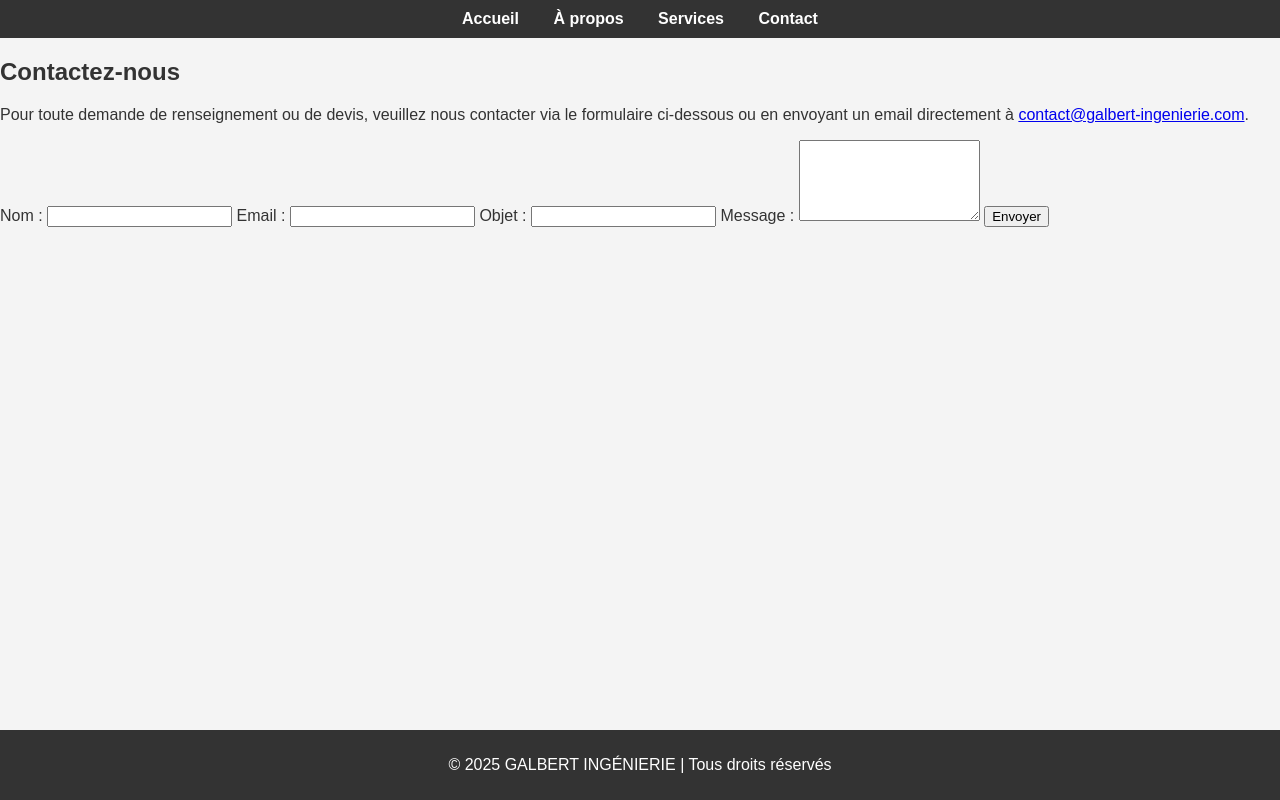
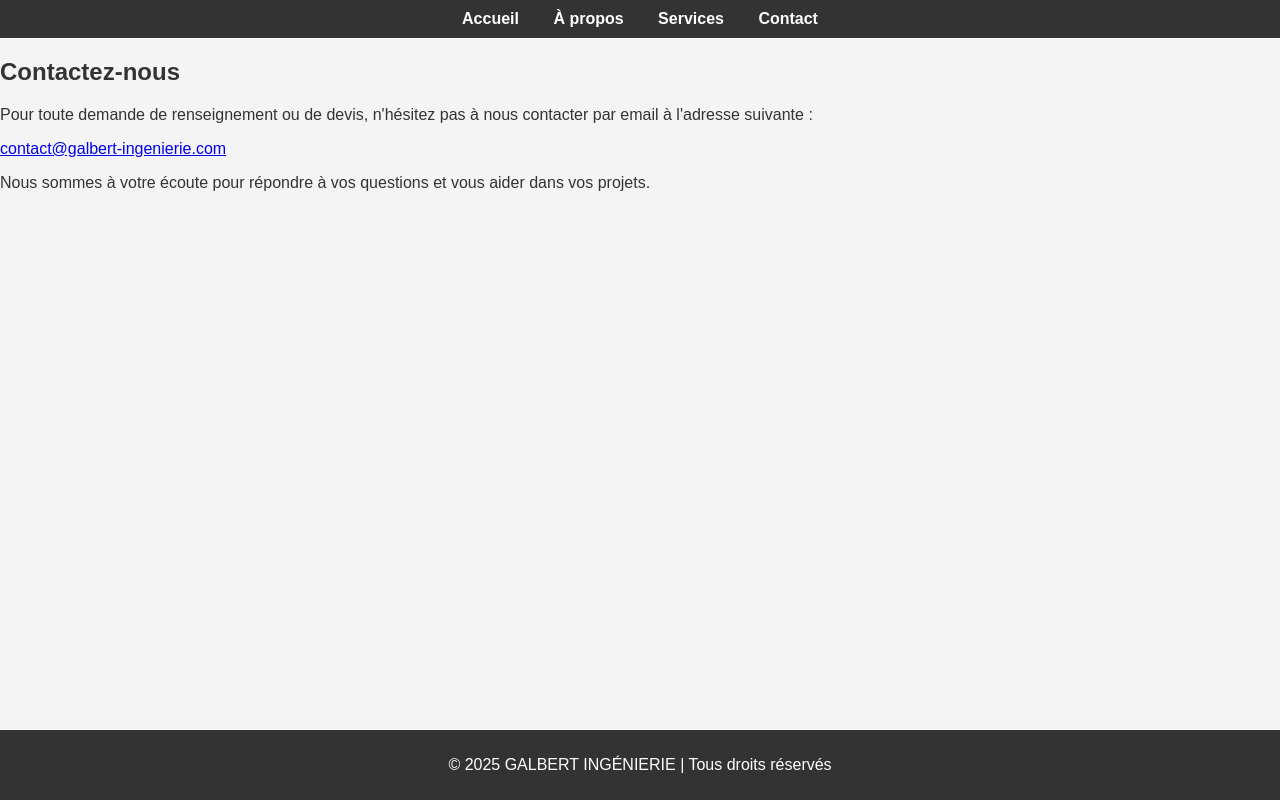
Before and after one commit to galbert-ingenierie/BE, a plain HTML site: page contact.html in a window 1280 px wide. Drawn offline with Linux system fonts and the light colour scheme.

Commit message:
Update contact.html

```diff
--- a/contact.html
+++ b/contact.html
@@ -21,23 +21,9 @@
 
     <section class="contact">
         <h1>Contactez-nous</h1>
-        <p>Pour toute demande de renseignement ou de devis, veuillez nous contacter via le formulaire ci-dessous ou en envoyant un email directement à <a href="mailto:contact@galbert-ingenierie.com">contact@galbert-ingenierie.com</a>.</p>
-
-        <form action="mailto:contact@galbert-ingenierie.com" method="post" enctype="text/plain">
-            <label for="name">Nom :</label>
-            <input type="text" id="name" name="name" required>
-
-            <label for="email">Email :</label>
-            <input type="email" id="email" name="email" required>
-
-            <label for="subject">Objet :</label>
-            <input type="text" id="subject" name="subject" required>
-
-            <label for="message">Message :</label>
-            <textarea id="message" name="message" rows="5" required></textarea>
-
-            <button type="submit">Envoyer</button>
-        </form>
+        <p>Pour toute demande de renseignement ou de devis, n'hésitez pas à nous contacter par email à l'adresse suivante :</p>
+        <p><a href="mailto:contact@galbert-ingenierie.com">contact@galbert-ingenierie.com</a></p>
+        <p>Nous sommes à votre écoute pour répondre à vos questions et vous aider dans vos projets.</p>
     </section>
 
     <footer>
```
